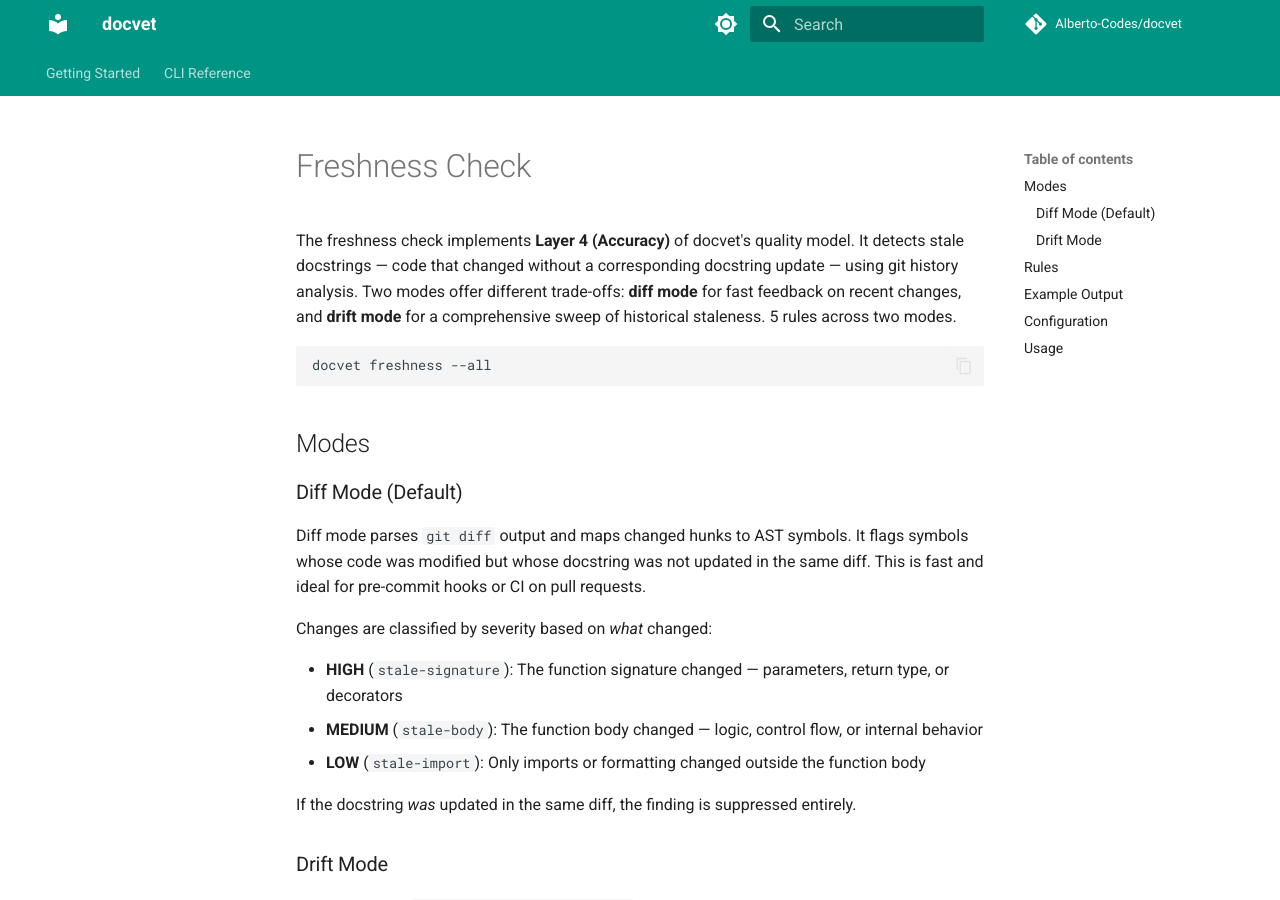
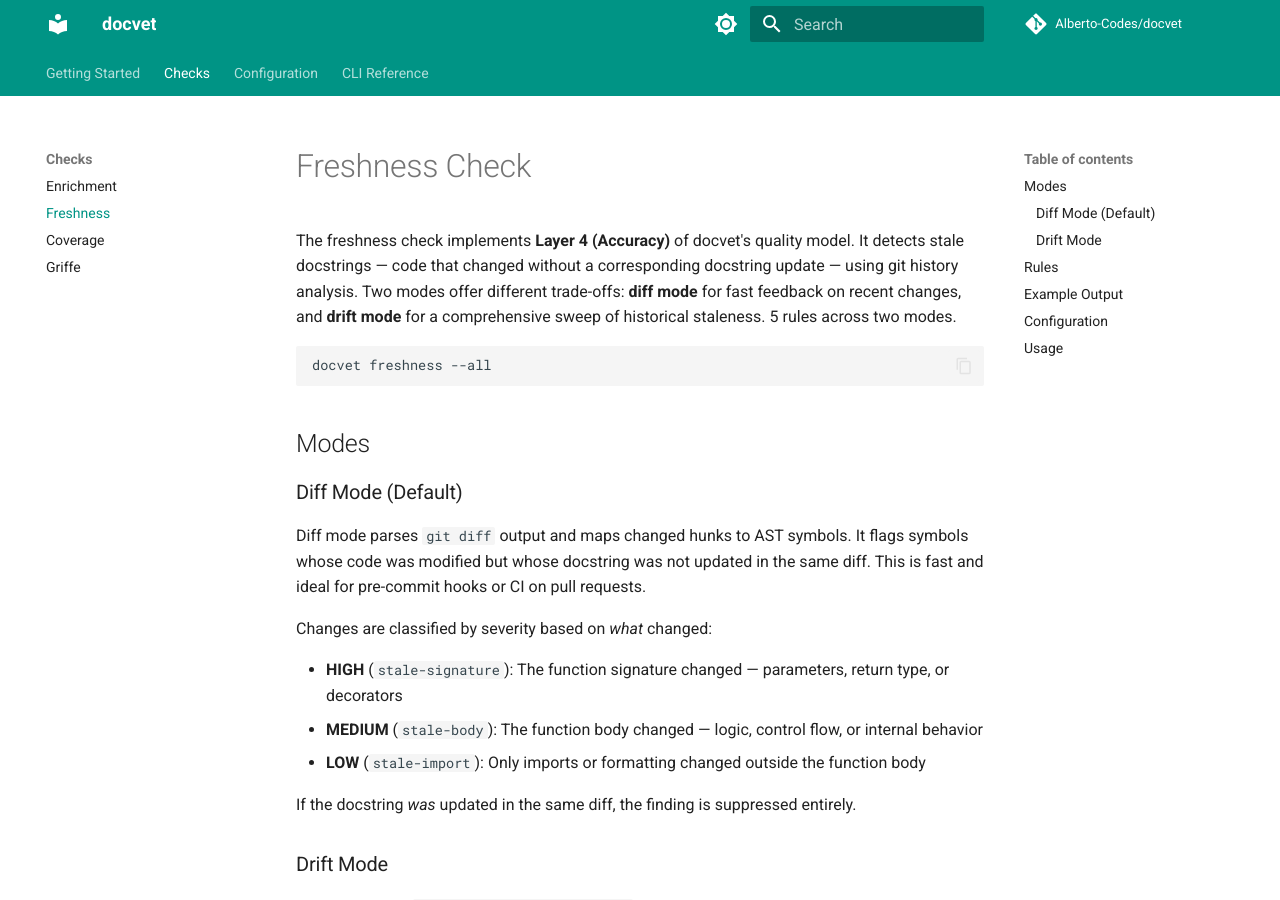
Before and after one commit to Alberto-Codes/docvet, an MkDocs documentation site: the page built from docs/site/checks/freshness.md, in a window 1280 px wide and 900 px high. Built offline with MkDocs 1.6.1 and Material for MkDocs 9.7.7, drawn with Linux system fonts in a browser that asks for light colours; comment, search, counter and statistics services are not loaded.

Commit message:
docs(cli): add Checks and Configuration nav sections to mkdocs.yml

```diff
--- a/mkdocs.yml
+++ b/mkdocs.yml
@@ -39,6 +39,12 @@
 
 nav:
   - Getting Started: index.md
+  - Checks:
+    - Enrichment: checks/enrichment.md
+    - Freshness: checks/freshness.md
+    - Coverage: checks/coverage.md
+    - Griffe: checks/griffe.md
+  - Configuration: configuration.md
   - CLI Reference: cli-reference.md
 
 markdown_extensions:
```
